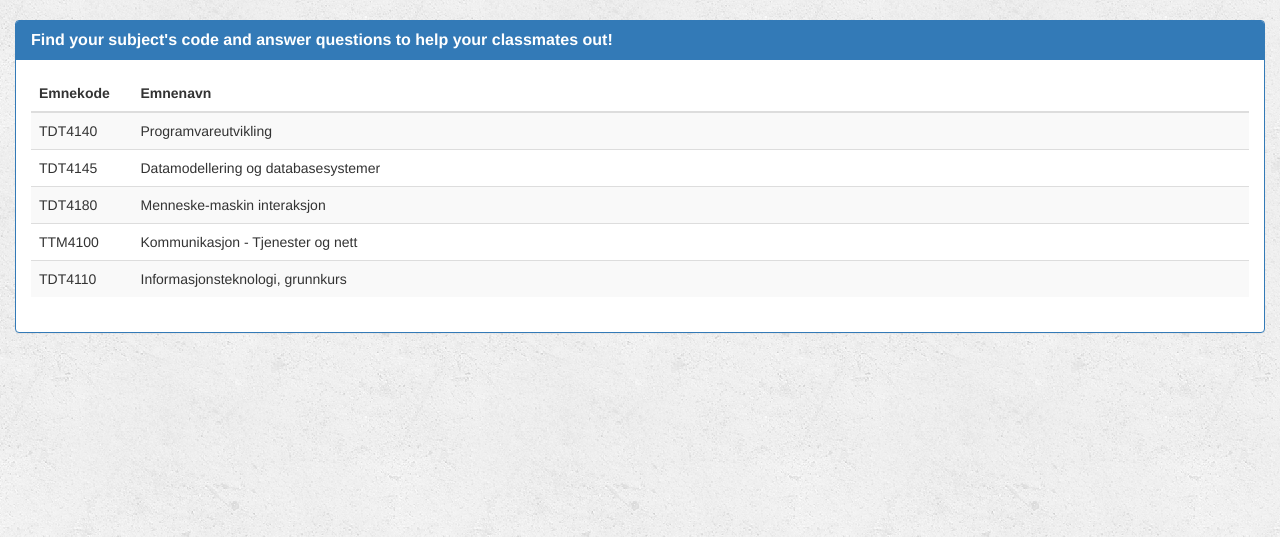
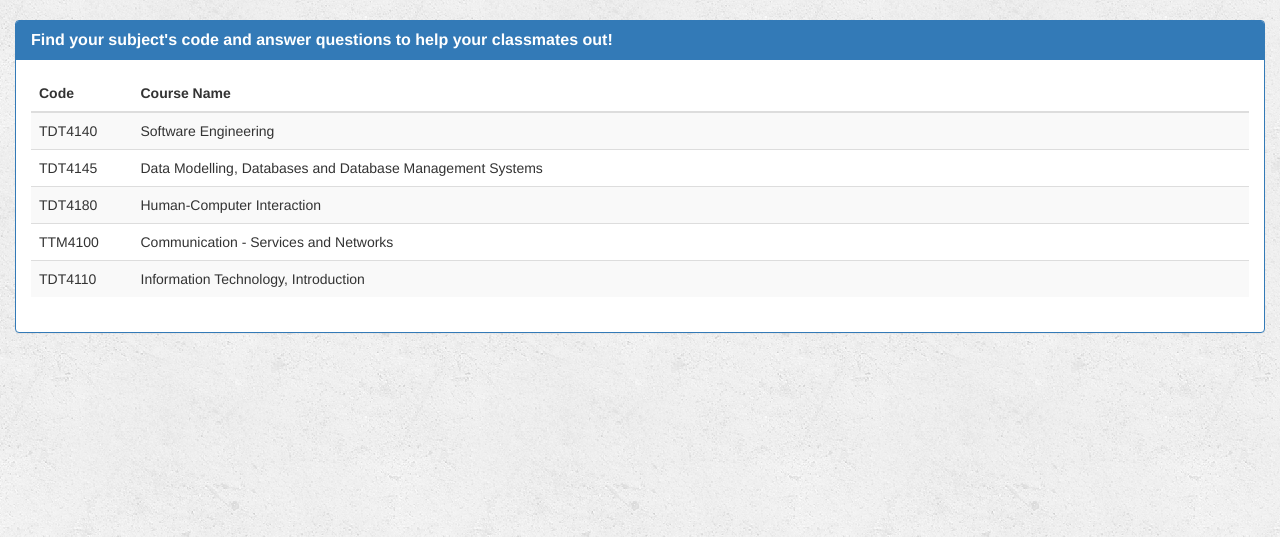
Before and after one commit to sp3kk/PU-Gruppe-15, a Django app: page /answer/ in a window 1280 px wide. Shown: the part 52-589 px from the top of the page. Run offline with Django 3.2, Linux system fonts and the light colour scheme; a user stored in the database is signed in; some libraries are stand-ins or nearby versions.

Commit message:
Endret models, cascade on delete, og byttet språk i ask og answer html

```diff
--- a/Pekka 2.0/pekka/models.py
+++ b/Pekka 2.0/pekka/models.py
@@ -78,7 +78,7 @@ class Answer(models.Model):
 
 
 class QuestionVotes(models.Model):
-    question = models.ForeignKey(Question)
+    question = models.ForeignKey(Question,  on_delete=models.CASCADE)
     val = models.IntegerField(default=0)
     user = models.ForeignKey(User)
 
@@ -99,13 +99,13 @@ class QuestionVotes(models.Model):
 
 
 class AnswerVotes(models.Model):
-    ans = models.ForeignKey(Answer)
+    ans = models.ForeignKey(Answer,  on_delete=models.CASCADE)
     val = models.IntegerField(default=0)
     user = models.ForeignKey(User)
 
     def __str__(self):
         return 'user ' + str(self.user) + ' gave ' + str(self.val) \
-               + ' points to ans: \' ' + str(self.question.question_title) + '\''
+               + ' points to ans: \' ' + str(self.ans.answer_text) + '\''
 
     @staticmethod
     def ansvote(answer, user, val):
--- a/Pekka 2.0/pekka/templates/html_pages/answer.html
+++ b/Pekka 2.0/pekka/templates/html_pages/answer.html
@@ -14,30 +14,30 @@
                     <table class="table table-striped table-hover">
                         <thead>
                             <tr>
-                                <th class="col-sm-1">Emnekode</th>
-                                <th class="col-sm">Emnenavn</th>
+                                <th class="col-sm-1">Code</th>
+                                <th class="col-sm">Course Name</th>
                             </tr>
                         </thead>
                         <tbody>
                             <tr class="clickable_row" data-href="{% url 'pekka:TDT4140_a' %}">
                                 <td>TDT4140</td>
-                                <td>Programvareutvikling</td>
+                                <td>Software Engineering</td>
                             </tr>
                             <tr class="clickable_row" data-href="{% url 'pekka:TDT4145_a' %}">
                                 <td>TDT4145</td>
-                                <td>Datamodellering og databasesystemer</td>
+                                <td>Data Modelling, Databases and Database Management Systems</td>
                             </tr>
                             <tr class="clickable_row" data-href="{% url 'pekka:TDT4180_a' %}">
                                 <td>TDT4180</td>
-                                <td>Menneske-maskin interaksjon</td>
+                                <td>Human-Computer Interaction</td>
                             </tr>
                             <tr class="clickable_row" data-href="{% url 'pekka:TTM4100_a' %}">
                                 <td>TTM4100</td>
-                                <td>Kommunikasjon - Tjenester og nett</td>
+                                <td>Communication - Services and Networks</td>
                             </tr>
                             <tr class="clickable_row" data-href="{% url 'pekka:TDT4110_a' %}">
                                 <td>TDT4110</td>
-                                <td>Informasjonsteknologi, grunnkurs</td>
+                                <td>Information Technology, Introduction</td>
                             </tr>
                         </tbody>
                     </table>
--- a/Pekka 2.0/pekka/views.py
+++ b/Pekka 2.0/pekka/views.py
@@ -128,16 +128,21 @@ def course_b(request, sub_code):
         a_content = a.question_content
     except Question.DoesNotExist:
         a = None
-
+    count = 0
     for questions in all_questions_with_sub_code:
         b = questions.question_content
 
         likhet = SequenceMatcher(None, a_content, b).ratio()
         if likhet >= 0.5:
             similar_questions.append(questions)
+            count += 1
 
     if similar_questions != []:
         similar_questions.pop()
+
+    if count > 1:
+        Question.objects.filter(sub_code=sub_code).latest('ask_time').delete()
+
 
     context = {
         'similar_questions': similar_questions,
```
Also changed, not shown: Pekka 2.0/pekka/templates/html_pages/ask.html (+8 -8 lines), Pekka 2.0/db.sqlite3, Pekka 2.0/pekka/migrations/0006_auto_20170425_1120.py (added).
